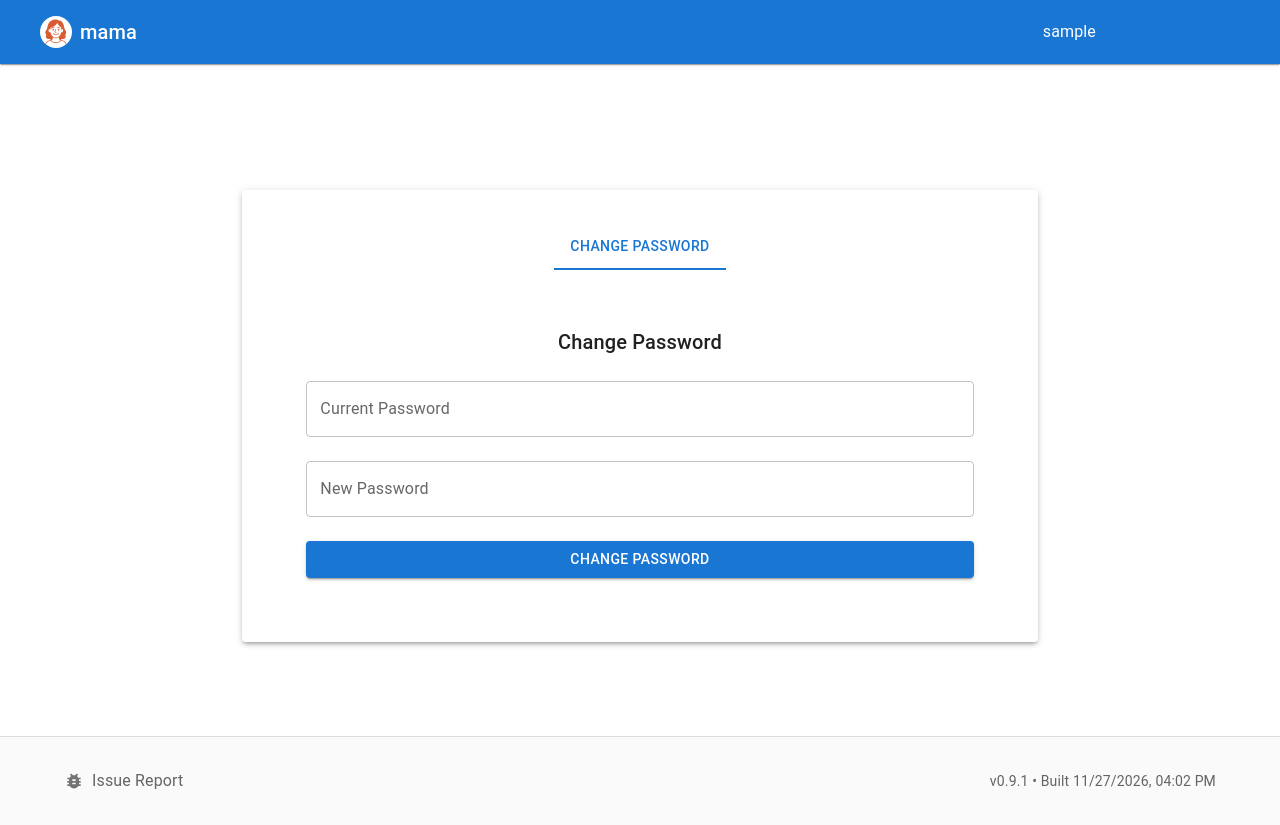
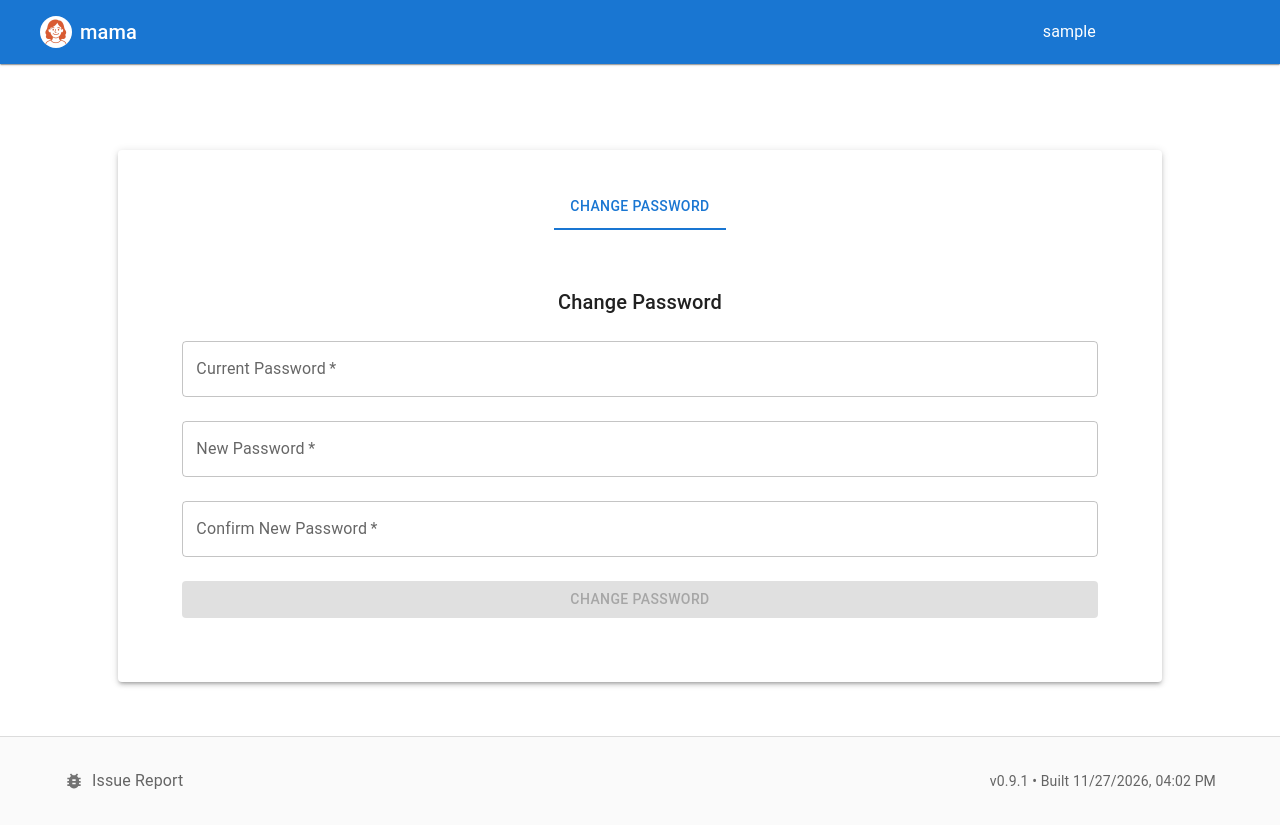
Before and after one commit to msaltnet/mama, a React (Vite) app in the folder frontend/: page /#/account in a window 1280 px wide. Built offline with nearby package versions, Linux system fonts and the light colour scheme; sample sign-in values are in the browser's storage; some icons are missing.

Commit message:
[Feature] Password confirm

```diff
--- a/frontend/src/pages/ChangePasswordPage.tsx
+++ b/frontend/src/pages/ChangePasswordPage.tsx
@@ -5,10 +5,21 @@ import { fetchJson } from "../utils/api";
 const ChangePasswordPage: React.FC = () => {
   const [oldPassword, setOldPassword] = useState("");
   const [newPassword, setNewPassword] = useState("");
+  const [confirmPassword, setConfirmPassword] = useState("");
   const [error, setError] = useState("");
+  const [passwordMismatch, setPasswordMismatch] = useState("");
 
   const handleSubmit = async (e: React.FormEvent) => {
     e.preventDefault();
+
+    // Check if new password and confirm password match
+    if (newPassword !== confirmPassword) {
+      setPasswordMismatch("New password and confirm password do not match.");
+      return;
+    }
+
+    setPasswordMismatch("");
+
     try {
       await fetchJson("/change-password", {
         method: "POST",
@@ -24,6 +35,7 @@ const ChangePasswordPage: React.FC = () => {
       alert("Password changed successfully.");
       setOldPassword("");
       setNewPassword("");
+      setConfirmPassword("");
       setError("");
     } catch (err: unknown) {
       if (err instanceof Error) {
@@ -31,6 +43,25 @@ const ChangePasswordPage: React.FC = () => {
       } else {
         setError(String(err));
       }
+    }
+  };
+
+  // Clear mismatch message when password input changes
+  const handleNewPasswordChange = (e: React.ChangeEvent<HTMLInputElement>) => {
+    setNewPassword(e.target.value);
+    if (confirmPassword && e.target.value !== confirmPassword) {
+      setPasswordMismatch("New password and confirm password do not match.");
+    } else {
+      setPasswordMismatch("");
+    }
+  };
+
+  const handleConfirmPasswordChange = (e: React.ChangeEvent<HTMLInputElement>) => {
+    setConfirmPassword(e.target.value);
+    if (newPassword && e.target.value !== newPassword) {
+      setPasswordMismatch("New password and confirm password do not match.");
+    } else {
+      setPasswordMismatch("");
     }
   };
 
@@ -47,6 +78,7 @@ const ChangePasswordPage: React.FC = () => {
           margin="normal"
           value={oldPassword}
           onChange={(e) => setOldPassword(e.target.value)}
+          required
         />
         <TextField
           label="New Password"
@@ -54,7 +86,19 @@ const ChangePasswordPage: React.FC = () => {
           fullWidth
           margin="normal"
           value={newPassword}
-          onChange={(e) => setNewPassword(e.target.value)}
+          onChange={handleNewPasswordChange}
+          required
+        />
+        <TextField
+          label="Confirm New Password"
+          type="password"
+          fullWidth
+          margin="normal"
+          value={confirmPassword}
+          onChange={handleConfirmPasswordChange}
+          required
+          error={!!passwordMismatch}
+          helperText={passwordMismatch}
         />
         <Button
           type="submit"
@@ -62,6 +106,7 @@ const ChangePasswordPage: React.FC = () => {
           color="primary"
           fullWidth
           sx={{ mt: 2 }}
+          disabled={!oldPassword || !newPassword || !confirmPassword || !!passwordMismatch}
         >
           Change Password
         </Button>
```
